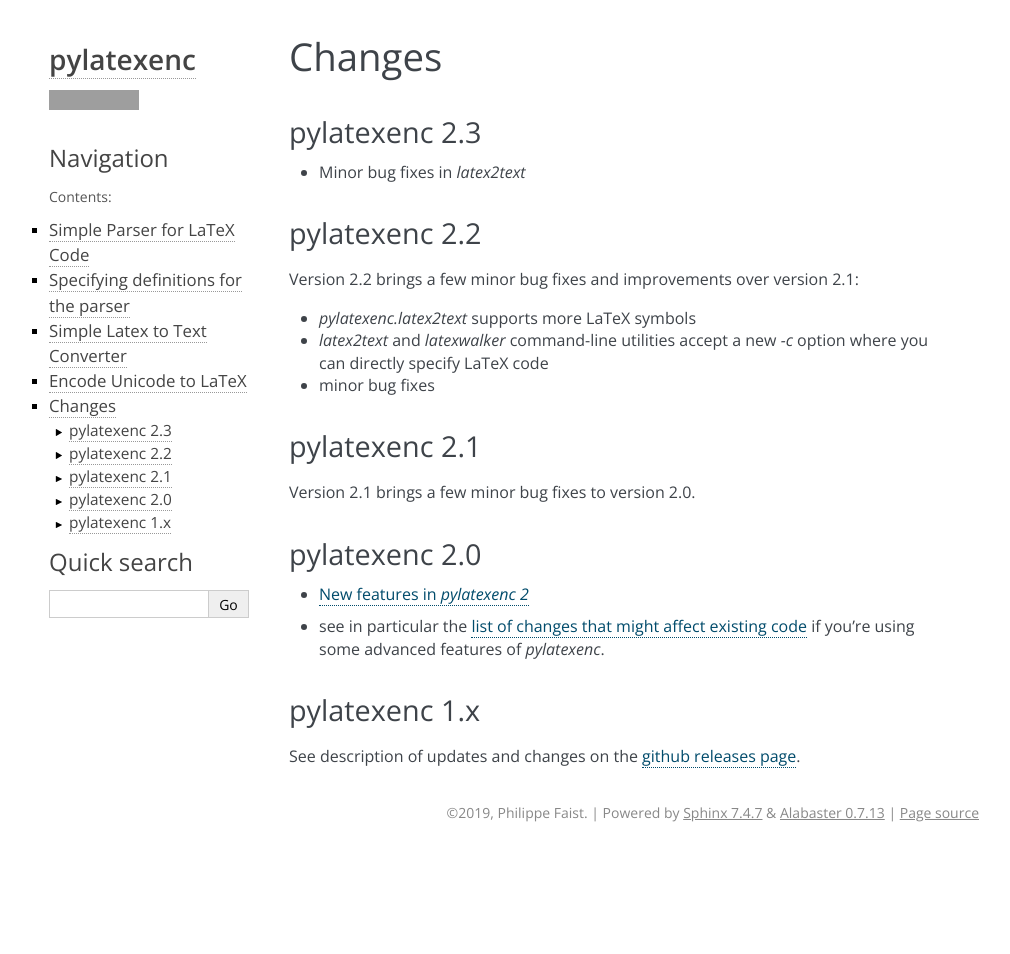
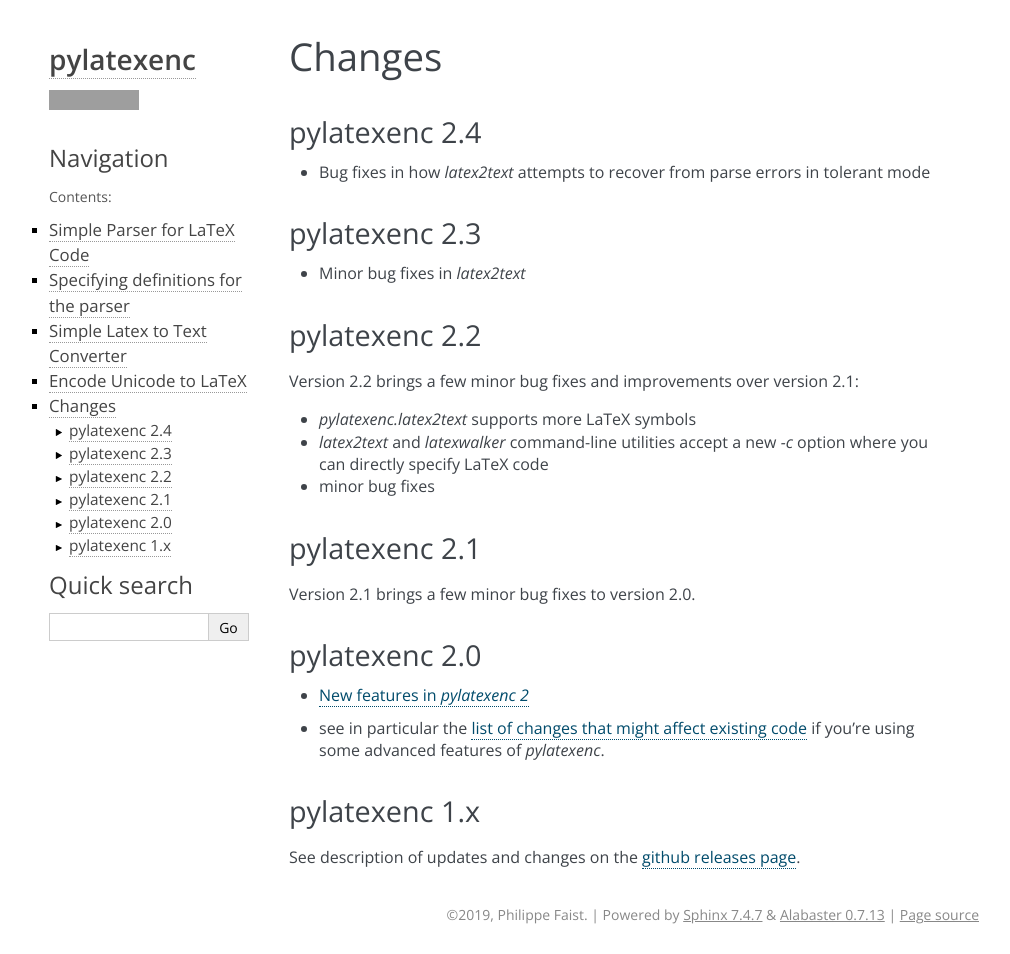
Before and after one commit to phfaist/pylatexenc, a Sphinx documentation site: the page built from doc/changes.rst, in a window 1280 px wide. Shown: the whole page, without its empty margins (131-1141 px from the left). Built offline with Sphinx 7.4.7, drawn with Linux system fonts in a browser that asks for light colours; before the commit the page ends 900 px from its top, so only the background shows below that; grey boxes are pictures that could not be loaded.

Commit message:
update changelog

```diff
--- a/doc/changes.rst
+++ b/doc/changes.rst
@@ -1,6 +1,13 @@
 ============
 Changes
 ============
+
+
+pylatexenc 2.4
+==============
+
+- Bug fixes in how `latex2text` attempts to recover from parse errors in
+  tolerant mode
 
 
 pylatexenc 2.3
```
